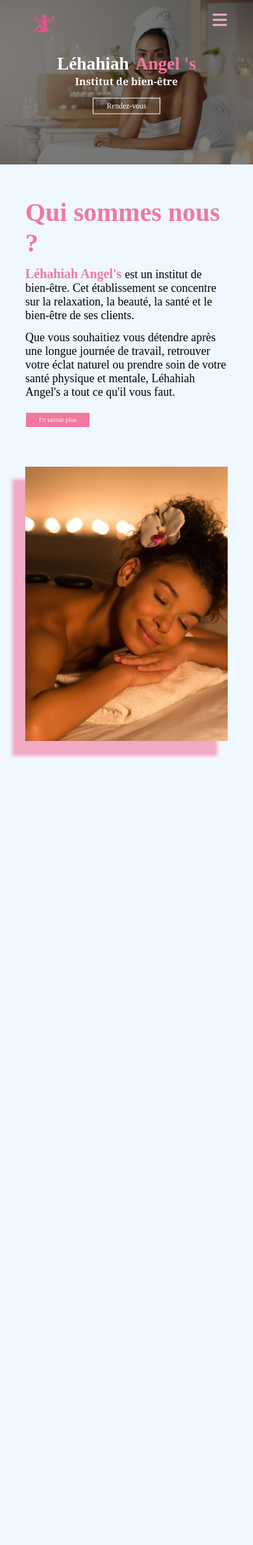
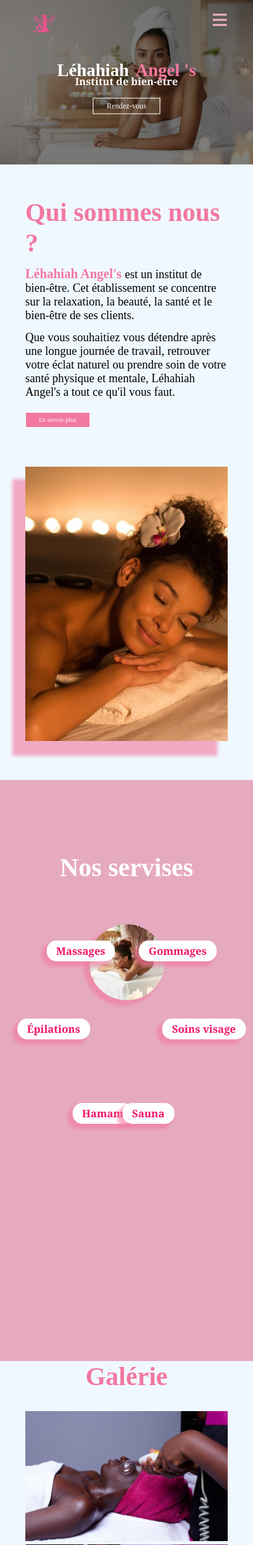
Before and after one commit to A-ArthurKing/A-ArthurKing.github.io, a PHP site: page / in a window 390 px wide. Shown: the top 2377 px of the page at 65% size. Before the commit the page ends 1166 px from the top, so only its background shows below. Run offline with PHP 8.4, Linux system fonts and the light colour scheme; some libraries are stand-ins or nearby versions; some web fonts are replaced.

Commit message:
Dépot 12 avec ajout de la page Nos services et Galérie et de leurs responsives .

```diff
--- a/css/Style.css
+++ b/css/Style.css
@@ -414,3 +414,199 @@
     align-items: center;
     justify-content: center;
 }
+
+
+/*
+=================================================================================================================================
+      *Services
+=================================================================================================================================
+*/
+
+.services{
+    height: 100vh;
+    width: 100vw;
+    max-width: 100%;
+    max-height: 100%;
+    background-color:#e6aac0;
+    padding-top: 50px;
+    display: flex;
+    flex-wrap: wrap;
+    align-items: flex-end;
+    align-content: flex-end;
+}
+div.services-txt{
+    height: 20%;
+    width: 100vw;
+    display: flex;
+    justify-content: center;
+    align-items: center;
+}
+.services-txt h1 {
+    font-size: 40px;
+    color: white;
+}
+div.box-service{
+    height: 80%;
+    width: 100vw;
+    max-width: 100%;
+    display: flex;
+}
+div.img-services{
+    height:30vw;
+    width: 30vw;
+    max-width: 100%;
+    border-radius: 50%;
+    display: flex;
+    margin: 3px auto;
+    position: relative;
+    background-image: url(../images/massage.jpg);
+    background-position: right;
+    background-size: cover;
+    box-shadow: -6px 6px 5px 2px rgba(242,120,159,0.61);
+}
+
+.img-services ul li a{
+    background-color: white;
+    color: #f21268;
+    padding: 5px 15px;
+    border-radius: 15px;
+    font-family: Cambria, Cochin, Georgia, Times, 'Times New Roman', serif;
+    font-weight: bolder;
+}
+
+.img-services ul li a{
+    box-shadow: -6px 6px 5px 2px rgba(242,120,159,0.61);
+}
+
+.img-services li{
+    position: absolute;
+}
+
+.img-services ul :nth-child(1){
+    top: 20px;
+    left: -30px;
+}
+
+.img-services ul :nth-child(2){
+    top: 150px;
+    left: -110px;
+}
+
+.img-services ul :nth-child(3){
+    top: 300px;
+    left: -60px;
+}
+
+.img-services ul :nth-child(4){
+    top: 20px;
+    right: -45px;
+}
+
+
+.img-services ul :nth-child(5){
+    top: 150px;
+    right: -125px;
+}
+
+.img-services ul :nth-child(6){
+    top: 300px;
+    right: -50px;
+}
+
+/*
+=================================================================================================================================
+      *Galérie
+=================================================================================================================================
+*/
+#galérie{
+    width: 100vw;
+    height: 100vh;
+    max-width: 100%;
+    max-height: 100%;
+    background-color:aliceblue;
+    display: flex;
+    flex-wrap: wrap;
+    justify-content: center;
+    align-items: center;
+}
+
+.gal-txt {
+    height: 20%;
+    width: 100vw;
+    display: flex;
+    justify-content: center;
+    align-items: flex-end;
+}
+
+.gal-txt h1{
+    font-size: 40px;
+    color:#F2789F;
+}
+
+.ma-galerie{
+    margin: 30px auto;
+    height: auto;
+    max-width: 1000px;
+    width: 90%;
+    display: grid;
+    grid-template-columns: repeat(auto-fill,300px);
+    grid-gap: 5px;
+    justify-content: center;
+}
+
+.gal-box1 , .gal-box2 , .gal-box3 , .gal-box4 ,
+.gal-box5 , .gal-box6 , .gal-box7 , .gal-box8{
+    background-color:#e6aac1;
+    height: 200px;
+    width: 300px;
+}
+
+.gal-box1{
+    background-image:url(../images/g1.jpg);
+    background-position: center;
+    background-size: cover;
+    grid-column: 1/3;
+    width: auto;
+}
+
+.gal-box2{
+    background-image:url(../images/g3.jpg);
+    background-position: center;
+    background-size: cover;
+}
+
+.gal-box3{
+    background-image:url(../images/g2.jpg);
+    background-position: center;
+    background-size: cover;
+}
+
+.gal-box4{
+    background-image:url(../images/g4.jpg);
+    background-position: center;
+    background-size: cover;
+}
+
+.gal-box5{
+    background-image:url(../images/g5.jpg);
+    background-position: center;
+    background-size: cover;
+}
+
+.gal-box6{
+    background-image:url(../images/g6.jpg);
+    background-position: center;
+    background-size: cover;
+}
+
+.gal-box7{
+    background-image:url(../images/g7.jpg);
+    background-position: center;
+    background-size: cover;
+}
+
+.gal-box8{
+    background-image:url(../images/g8.jpg);
+    background-position: center;
+    background-size: cover;
+}
--- a/css/Style.responsive.css
+++ b/css/Style.responsive.css
@@ -1,9 +1,9 @@
 @media screen and (max-width:1024px) {
-/*!
-=================================================================================================================================
-      *A PROPOS
-=================================================================================================================================
-*/
+    /*!
+    =================================================================================================================================
+        *A PROPOS
+    =================================================================================================================================
+    */
     section.a-propos {
         height: auto;
         margin-bottom: 40px;
@@ -20,7 +20,35 @@
     .header-propos>p {
         padding: 0 ;
     }
-
+    /*
+    =================================================================================================================================
+        *Services
+    =================================================================================================================================
+    */
+    .img-services ul :nth-child(1){
+        top: 30px;
+        left: -65px;
+    }
+    .img-services ul :nth-child(2){
+        top: 150px;
+        left: -110px;
+    }
+    .img-services ul :nth-child(3){
+        top: 280px;
+        left: -25px;
+    }
+    .img-services ul :nth-child(4){
+        top: 30px;
+        right: -80px;
+    }
+    .img-services ul :nth-child(5){
+        top: 150px;
+        right: -125px;
+    }
+    .img-services ul :nth-child(6){
+        top: 280px;
+        right: -15px;
+    }
 }
 
 
@@ -165,6 +193,36 @@
         height: 50vh;
     }
 
+    /*
+    =================================================================================================================================
+        *Galérie
+    =================================================================================================================================
+    */
+
+    #galérie{
+        width: 60vw;
+        height: auto;
+        max-width: 100%;
+        margin: auto;
+    }
+
+    .ma-galerie{
+        width: 100%;
+        grid-template-columns: repeat(1,80vw);
+        max-width: 100%;
+    }
+
+    .gal-box1 , .gal-box2 , .gal-box3 , .gal-box4 ,
+    .gal-box5 , .gal-box6 , .gal-box7 , .gal-box8{
+        background-color:#e6aac1;
+        height: 200px;
+        width: 80vw;
+    }
+
+    .gal-box1{
+        grid-column: 1;
+        width: auto;
+    }
  }
 
 
--- a/index.html
+++ b/index.html
@@ -18,6 +18,7 @@
 
     <!--Bibliothèque Js-->
     <script src="https://unpkg.com/swiper/swiper-bundle.min.js"></script>
+    <script src="https://cdnjs.cloudflare.com/ajax/libs/animejs/3.2.1/anime.min.js"></script>
 
 </head>
 
@@ -41,9 +42,9 @@
             <div class="nav-links">
                 <ul>
                     <li><a href="#propos">À propos</a></li>
-                    <li><a href="tarifs.html">Nos Tarifs</a></li>
-                    <li><a href="#propos">Promos</a></li>
-                    <li><a href="#choice">Pourquous nous ?</a></li>
+                    <li><a href="#Nos services">Nos Services</a></li>
+                    <li><a href="#galérie">Galérie</a></li>
+                    <li><a href="#choice">Pourquoi nous ?</a></li>
                 </ul>
                 <button class="button" type="button">Contact</button>
 
@@ -84,11 +85,40 @@
     </section>
 
     <!-- A-propos end -->
+    <!--Services-->
+    <section class="services" id="Nos services">
+        <div class="services-txt">
+            <h1>Nos servises</h1>
+        </div>
+        <div class="box-service">
+            <div class="img-services">
+                <ul>
+                    <li><a>Massages</a></li>
+                    <li><a>Épilations</a></li>
+                    <li><a>Hamam</a></li>
+                    <li><a>Gommages</a></li>
+                    <li><a>Soins visage</a></li>
+                    <li><a>Sauna</a></li>
+                </ul>
+            </div>
+        </div>
+    </section>
+    <!--Services-->
 
-
+    <!--Galérie Start-->
+    <section id="galérie">
+        <div class="gal-txt"> <h1>Galérie</h1></div>
+        <div class="ma-galerie">
+            <div class="gal-box1"></div>
+            <div class="gal-box2"></div>
+            <div class="gal-box3"></div>
+            <div class="gal-box4"></div>
+            <div class="gal-box5"></div>
+        </div>
+    </section>
+    <!--Galériet End-->
 
     <!--Script Start-->
     <script src="./js/Index.js"> </script>
-
     <!--Script End-->
 </body>
--- a/js/Index.js
+++ b/js/Index.js
@@ -22,6 +22,16 @@
 });
 
 
+var textElement = document.querySelector('h1.title');
+var animation = anime({
+  targets: textElement,
+  opacity: 1,
+  translateY: 10,
+  duration: 1000,
+  easing: 'easeInOutQuad'
+});
+
+
 var swiper = new Swiper('.swiper-container', {
   navigation: {
     nextEl: '.swiper-button-next',
```
